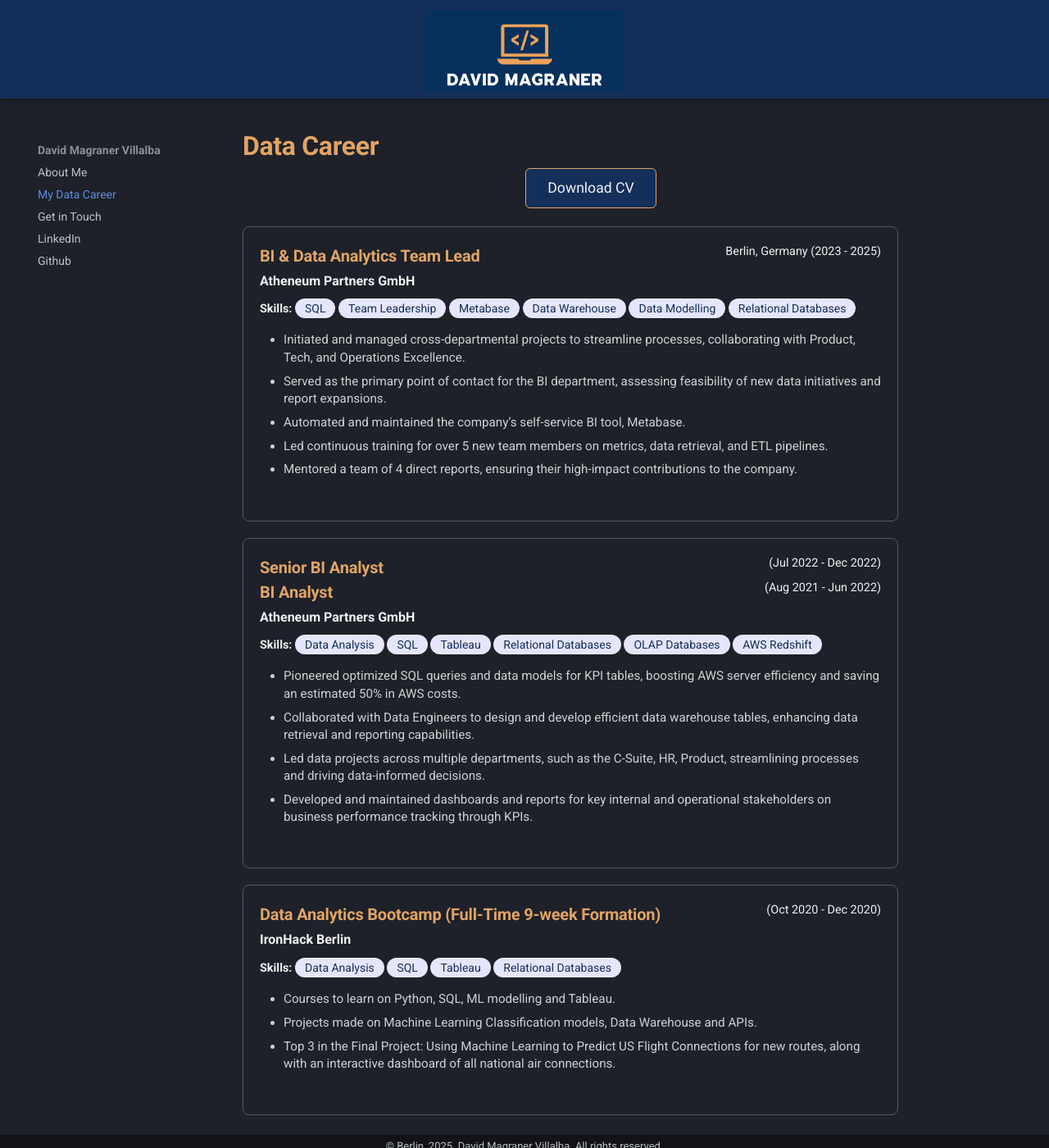
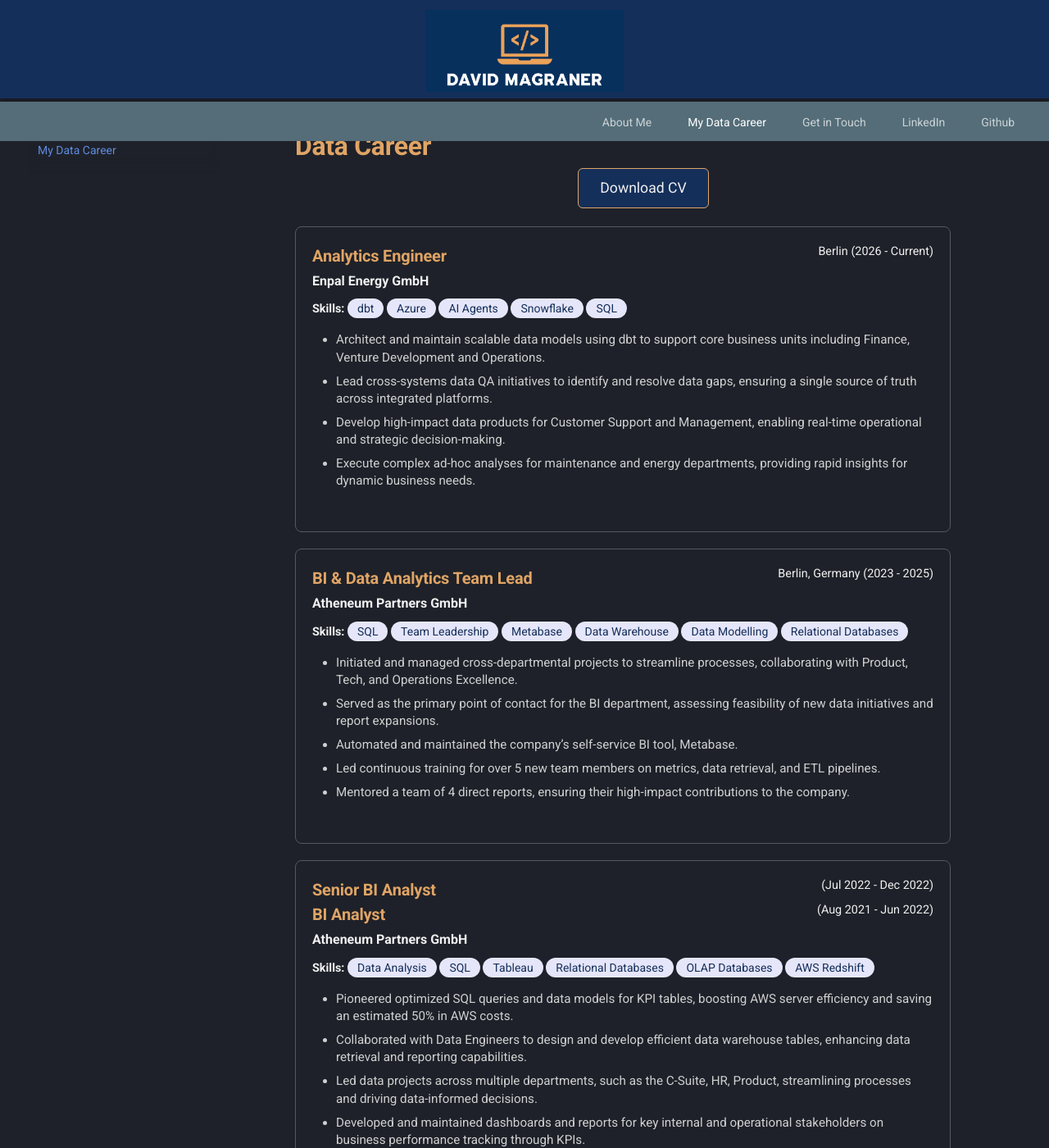
Before and after one commit to mavidvd/my-portfolio, an MkDocs documentation site: the page built from docs/career.md, in a window 1280 px wide and 1400 px high. Shown: the whole window at 82% size. Built offline with MkDocs 1.6.1 and Material for MkDocs 9.7.7, drawn with Linux system fonts in a browser that asks for light colours.

Commit message:
Updating website.

```diff
--- a/docs/career.md
+++ b/docs/career.md
@@ -1,8 +1,8 @@
 # Data Career
 
 <div style="text-align: center; margin-top: 1em; margin-bottom: 2em;">
-    <a href="/assets/CV-David_Magraner.pdf"
-       download="CV-David_Magraner.pdf"
+    <a href="/assets/CV%20David%20Magraner%20%2726.pdf"
+       download="CV David Magraner '26.pdf"
        class="custom-tag download-button">
 
         Download CV
@@ -11,6 +11,35 @@
 </div>
 
 <div class="cv-page-container">
+
+    <div class="job-box">
+<section class="experience-entry">
+    <div class="header-row">
+        <h3 class="job-title">Analytics Engineer</h3>
+        <span class="location-date">Berlin (2026 - Current)</span>
+    </div>
+
+    <div class="company-subinfo">
+        <span class="company-name">Enpal Energy GmbH</span>
+    </div>
+
+    <p class="skills-line">
+        <span class="skills-label">Skills:</span>
+    <span class="tag">dbt</span>
+    <span class="tag">Azure</span>
+    <span class="tag">AI Agents</span>
+    <span class="tag">Snowflake</span>
+    <span class="tag">SQL</span>
+    </p>
+
+    <ul class="duties-list">
+        <li>Architect and maintain scalable data models using dbt to support core business units including Finance, Venture Development and Operations.</li>
+        <li>Lead cross-systems data QA initiatives to identify and resolve data gaps, ensuring a single source of truth across integrated platforms.</li>
+        <li>Develop high-impact data products for Customer Support and Management, enabling real-time operational and strategic decision-making.</li>
+        <li>Execute complex ad-hoc analyses for maintenance and energy departments, providing rapid insights for dynamic business needs.</li>
+    </ul>
+</section>
+</div>
 
     <div class="job-box">
 <section class="experience-entry">
@@ -32,7 +61,7 @@
     </p>
 
     <ul class="duties-list">
-        <li>Initiated and managed cross-departmental projects to streamline processes, collaborating with Product, Tech, and Operations Excellence.</li>
+<li>Initiated and managed cross-departmental projects to streamline processes, collaborating with Product, Tech, and Operations Excellence.</li>
 <li>Served as the primary point of contact for the BI department, assessing feasibility of new data initiatives and report expansions.</li>
 <li>Automated and maintained the company’s self-service BI tool, Metabase.</li>
 <li>Led continuous training for over 5 new team members on metrics, data retrieval, and ETL pipelines.</li>
--- a/docs/stylesheets/extra.css
+++ b/docs/stylesheets/extra.css
@@ -28,7 +28,9 @@
 .md-content,
 .md-content__inner {
     padding-top: 0 !important;
-    width: 850px;
+    width: 100%;
+    max-width: 850px;
+    box-sizing: border-box;
 }
 .md-content__inner h1:first-child {
     margin-top: 0;
@@ -57,13 +59,6 @@
 .md-header__inner {
     /* Center the contents (logo container) horizontally */
     justify-content: center;
-}
-
-/* Hide the site name/title next to the logo (since you only want the logo) */
-.md-header__title {
-    /* Create the necessary space on the left */
-    margin-left: 20rem; /* Keeps your logo block away from the edge */
-    margin-right: 40rem;
 }
 
 /* The social links are usually injected near the header nav or as a standalone option */
@@ -198,6 +193,14 @@ a.tag {
     margin: 0; /* Resetting the figure's default margin */
 }
 
+.profile-image-container .profile-image {
+    border-radius: 50%;
+    width: 250px;
+    height: 250px;
+    object-fit: cover;
+    border: 3px solid #E0A465;
+}
+
 /* 3. Text Container (to allow it to fill remaining space) */
 .profile-text {
     flex-grow: 1; /* Allows the text to take up the rest of the available width */
@@ -205,10 +208,10 @@ a.tag {
 
 /* 4. Responsive Breakpoint (VERY IMPORTANT) */
 /* On small screens (like mobile), stack the image and text vertically */
-@media screen and (max-width: 700px) {
+@media screen and (max-width: 59.9375em) {
     .profile-header-flex {
-        align-items: center; /* Centers items when stacked */
-        flex-direction: row-reverse;
+        align-items: center;
+        flex-direction: column;
     }
 }
 
--- /dev/null
+++ b/docs/stylesheets/responsive.css
@@ -0,0 +1,87 @@
+/* Responsive overrides — loaded last via mkdocs.yml extra_css */
+
+/* Fluid content on phones/tablets; capped width on laptops+ */
+.md-content,
+.md-content__inner {
+  width: 100%;
+  max-width: 100%;
+  box-sizing: border-box;
+}
+
+@media screen and (min-width: 76.25em) {
+  .md-content,
+  .md-content__inner {
+    max-width: 850px;
+    margin-left: auto;
+    margin-right: auto;
+  }
+}
+
+/* Tablets and phones */
+@media screen and (max-width: 59.9375em) {
+  .md-header {
+    height: auto;
+    min-height: 4rem;
+  }
+
+  .md-header__button.md-logo img {
+    height: 3.5rem;
+  }
+
+  .md-tabs__list {
+    flex-wrap: wrap;
+    justify-content: center !important;
+    gap: 0.25rem;
+  }
+
+  .md-tabs__item {
+    margin-left: 0;
+  }
+
+  .profile-header-flex {
+    flex-direction: column;
+    align-items: center;
+    text-align: center;
+  }
+
+  .profile-image-container .profile-image {
+    width: 150px;
+    height: 150px;
+    border-width: 2px;
+  }
+
+  .profile-text {
+    width: 100%;
+  }
+
+  .tag-container {
+    flex-wrap: wrap;
+    justify-content: center;
+  }
+}
+
+/* Career / CV layout */
+@media screen and (max-width: 48em) {
+  .cv-page-container {
+    max-width: 100%;
+    padding-inline: 0.5rem;
+  }
+
+  .header-row {
+    flex-direction: column;
+    align-items: flex-start;
+    gap: 0.25rem;
+  }
+
+  .location-date {
+    text-align: left;
+  }
+
+  .download-button {
+    display: inline-block;
+    width: 100%;
+    max-width: 20rem;
+    text-align: center;
+    box-sizing: border-box;
+  }
+}
--- a/mkdocs.yml
+++ b/mkdocs.yml
@@ -11,10 +11,16 @@ theme:
     primary: blue grey
     accent: cyan
   features:
-    - navigation.tabs.sticky # Keeps tabs visible when scrolling
-    - navigation.top         # Back to top button
+    - navigation.tabs          # Top nav; collapses into drawer on small screens
+    - navigation.tabs.sticky   # Keeps tabs visible when scrolling
+    - navigation.sections      # Groups nav in the mobile drawer
+    - navigation.path          # Breadcrumbs for orientation on narrow screens
+    - navigation.top           # Back-to-top button
+    - header.autohide          # Hides tall header while scrolling (saves mobile space)
+    - toc.follow               # Keeps in-page TOC in view while reading
+    - content.tooltips
   icon:
-    repo: fontawesome/fontawesome
+    repo: fontawesome/brands/github
 
 plugins: [] # Since searchbox is not included, there will be no searchbox.
 
@@ -40,3 +46,4 @@ nav:
 extra_css:
   - stylesheets/extra.css
   - stylesheets/cv.css
+  - stylesheets/responsive.css
```
Also changed, not shown: docs/index.md (+1 -6 lines), 1 other file.
